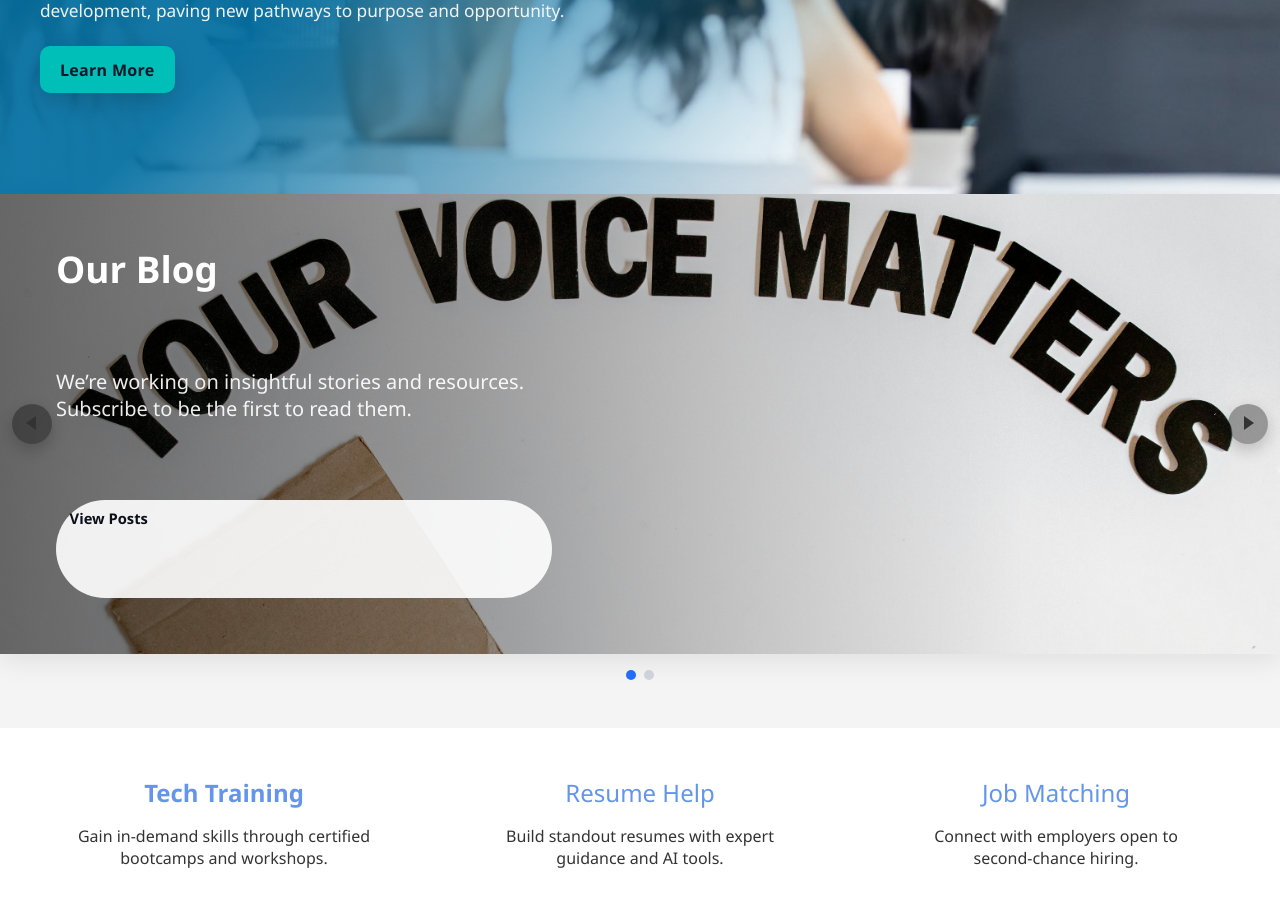
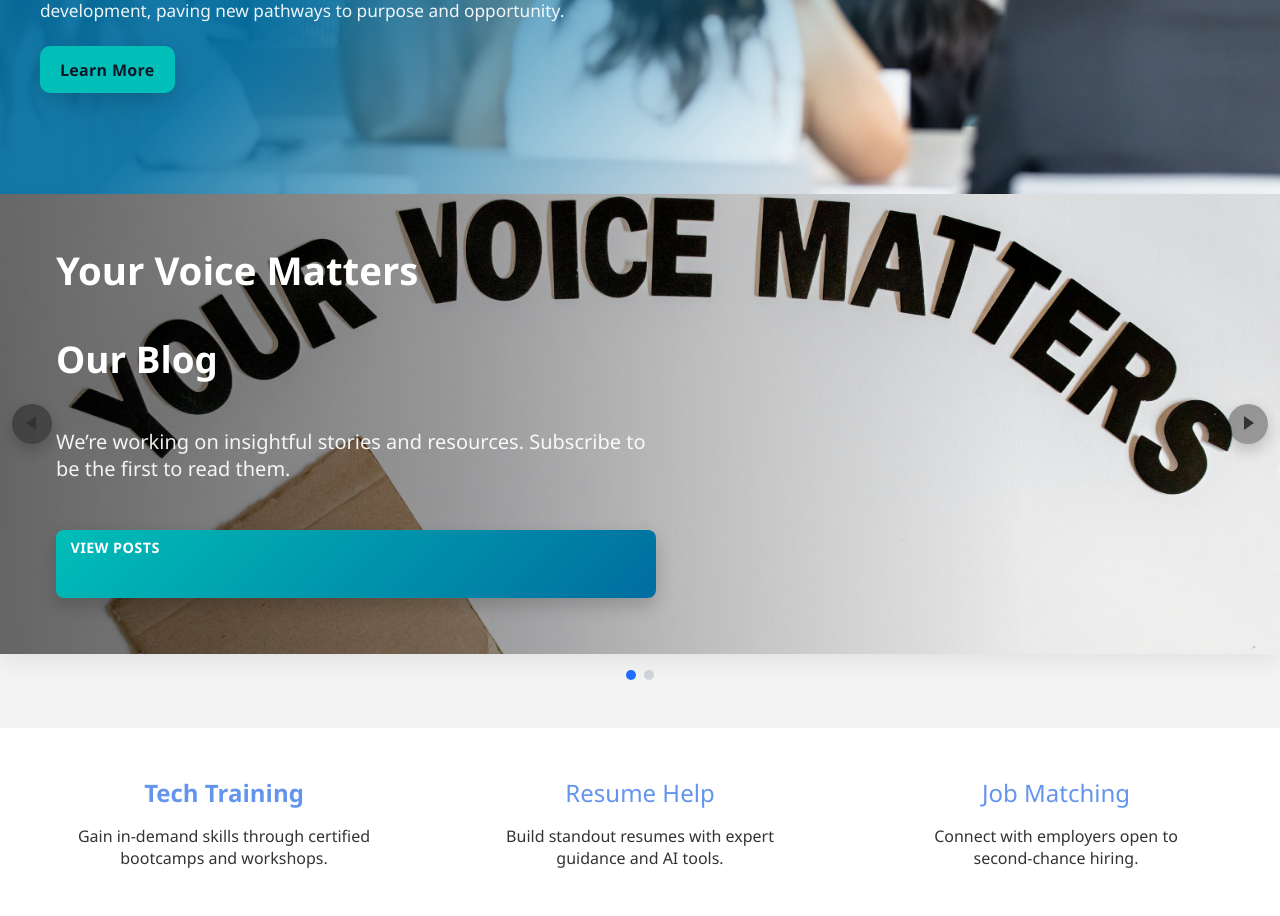
Before and after one commit to jcoffer921/reroute, a Django app: page / in a window 1280 px wide. Shown: the part 1676-2592 px from the top of the page. Run offline with Django 5.2, Linux system fonts and the light colour scheme; data comes from the database, SQL or seed files in the repository; data that the repository does not hold is empty; parts of the project's set-up code (start-up, migrations or seed data) failed here and were passed over.

Commit message:
More home UX/UI adjustments

```diff
--- a/main/static/css/home.css
+++ b/main/static/css/home.css
@@ -31,10 +31,26 @@
 .hero-slide .hero-content { position: relative; z-index: 1; padding: 2rem; max-width: 560px; display: grid; gap: .75rem; }
 .hero-slide .hero-title { font-weight: 800; font-size: clamp(1.6rem, 3.2vw, 2.2rem); line-height: 1.15; margin: 0; }
 .hero-kicker { font-weight: 900; font-size: clamp(2rem, 4vw, 2.6rem); line-height: 1.05; margin: 0 0 .25rem; }
+.hero-tagline { font-weight: 900; font-size: clamp(1.6rem, 3.6vw, 2.4rem); line-height: 1.05; margin: 0 0 .35rem; }
+.intro-slide .hero-content { max-width: 720px; }
 .hero-slide .hero-excerpt { color: rgba(255,255,255,.92); margin: 0; }
-.hero-btn { display: inline-block; margin-top: .25rem; background: rgba(255,255,255,0.9); color: #0B0F19; padding: .55rem .9rem; border-radius: 999px; font-weight: 800; text-decoration: none; font-size: .92rem; }
-.hero-btn--small { padding: .5rem .85rem; font-weight: 700; }
-.hero-btn:hover { filter: brightness(.95); }
+.hero-btn {
+  display: inline-block;
+  margin-top: .25rem;
+  background: linear-gradient(135deg, var(--accent-cyan, #00beb8) 0%, var(--primary-blue, #006da0) 100%);
+  color: #ffffff;
+  padding: .6rem 1rem;
+  border-radius: 8px;
+  font-weight: 900;
+  text-decoration: none;
+  font-size: .92rem;
+  text-transform: uppercase;
+  letter-spacing: .4px;
+  box-shadow: 0 8px 18px rgba(0,0,0,.18);
+  transition: filter .2s ease, box-shadow .2s ease;
+}
+.hero-btn--small { padding: .55rem .9rem; font-size: .9rem; }
+.hero-btn:hover { filter: brightness(.92); box-shadow: 0 10px 22px rgba(0,0,0,.22); }
 .hero-media--logo { background-color: #000; background-size: contain; background-repeat: no-repeat; background-position: center; }
 
 /* Coming Soon badge */
--- a/main/templates/main/home.html
+++ b/main/templates/main/home.html
@@ -63,10 +63,11 @@
     <div class="slider-container blog-hero">
       <div class="slides-wrapper" id="slidesWrapper">
         <!-- Intro slide doubles as section header -->
-        <article class="slide hero-slide">
+        <article class="slide hero-slide intro-slide">
           <div class="hero-media" style="background-image:url('{% static 'images/your_voice.jpg' %}');"></div>
           <div class="hero-overlay"></div>
           <div class="hero-content">
+            <div class="hero-tagline">Your Voice Matters</div>
             <h2 class="hero-kicker">Our Blog</h2>
             <p class="hero-excerpt">Insights, stories, and resources from the ReRoute team.</p>
             <a href="{% url 'blog_list' %}" class="hero-btn hero-btn--small">View Posts</a>
@@ -143,10 +144,11 @@
     <div class="slider-container blog-hero">
       <div class="slides-wrapper" id="slidesWrapper">
         <!-- Intro slide doubles as section header in empty state -->
-        <article class="slide hero-slide">
+        <article class="slide hero-slide intro-slide">
           <div class="hero-media" style="background-image:url('{% static 'images/your_voice.jpg' %}');"></div>
           <div class="hero-overlay"></div>
           <div class="hero-content">
+            <div class="hero-tagline">Your Voice Matters</div>
             <h2 class="hero-kicker">Our Blog</h2>
             <p class="hero-excerpt">We’re working on insightful stories and resources. Subscribe to be the first to read them.</p>
             <a href="{% url 'blog_list' %}" class="hero-btn hero-btn--small">View Posts</a>
```
